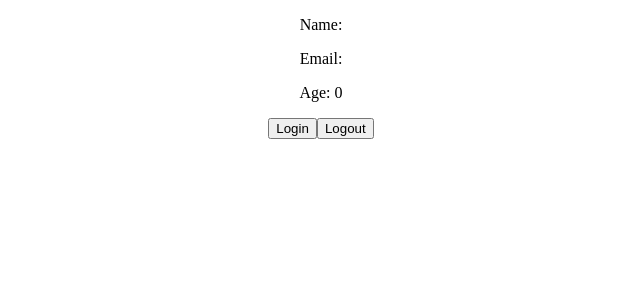
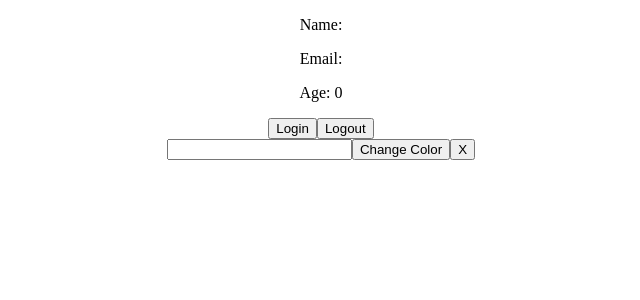
Before and after one commit to thomas37000/redux-app, a React (Create React App) app: page / in a window 1280 px wide. Shown: the top 300 px of the page, without its empty margins (319-959 px from the left). Built offline with nearby package versions, Linux system fonts and the light colour scheme.

Commit message:
create a button to to change backgroundColor with redux

```diff
--- a/src/App.js
+++ b/src/App.js
@@ -1,4 +1,5 @@
 import "./App.css";
+import ChangeColor from "./components/ChangeColor";
 import Profil from "./components/Profil";
 import SignIn from "./components/SignIn";
 
@@ -7,6 +8,7 @@
     <div className="App">
       <Profil />
       <SignIn />
+      <ChangeColor />
     </div>
   );
 }
--- /dev/null
+++ b/src/actions/theme.js
@@ -0,0 +1,20 @@
+import { createSlice } from "@reduxjs/toolkit";
+
+const initialStateValue = "";
+
+export const themeSlice = createSlice({
+  name: "theme",
+  initialState: { value: initialStateValue },
+  reducers: {
+    changeColor: (state, action) => {
+      state.value = action.payload;
+    },
+    update: (state) => {
+        state.value = initialStateValue;
+      },
+  },
+});
+
+export const { changeColor, update } = themeSlice.actions;
+
+export default themeSlice.reducer;
--- /dev/null
+++ b/src/components/ChangeColor.jsx
@@ -0,0 +1,36 @@
+import React, { useState } from "react";
+import { useDispatch } from "react-redux";
+import { changeColor, update } from "../actions/theme";
+
+function ChangeColor() {
+  const [color, setColor] = useState("");
+  const dispatch = useDispatch();
+
+  return (
+    <div>
+      <input
+        type="text"
+        onChange={(event) => {
+          setColor(event.target.value);
+        }}
+      />
+      <button
+        onClick={() => {
+          dispatch(changeColor(color));
+        }}
+      >
+        Change Color
+      </button>
+
+      <button
+        onClick={() => {
+          dispatch(update());
+        }}
+      >
+        X
+      </button>
+    </div>
+  );
+}
+
+export default ChangeColor;
--- a/src/components/Profil.jsx
+++ b/src/components/Profil.jsx
@@ -4,9 +4,11 @@
 const Profil = () => {
   // avec Redux useSelector remplace useState
   const user = useSelector((state) => state.user.value);
+  const themeColor = useSelector((state) => state.theme.value);
+
   return (
-    <div>
-      <p> Name: {user.name} </p>
+    <div style={{backgroundColor: themeColor}}>
+      <p> Name: {user.game} </p>
       <p> Email: {user.email}</p>
       <p> Age: {user.age}</p>
     </div>
--- a/src/index.js
+++ b/src/index.js
@@ -5,10 +5,13 @@
 import { configureStore } from "@reduxjs/toolkit";
 import { Provider } from "react-redux";
 import userReducer from "./actions/user";
+import themeReducer from "./actions/theme";
 
 const store = configureStore({
   reducer: {
     user: userReducer,
+    theme: themeReducer,
+
   },
 });
 
```
